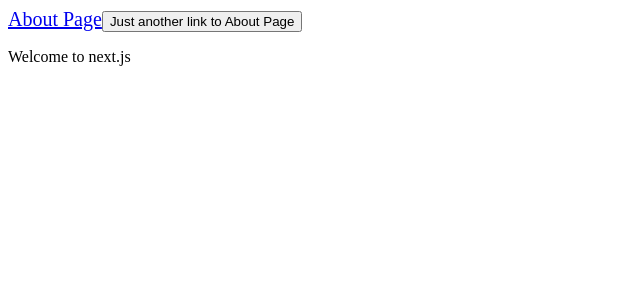
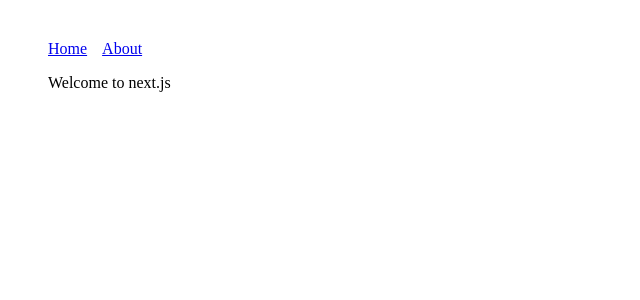
Before and after one commit to ivan-ha/next-js-playground, a Next.js app: page / in a window 1280 px wide. Shown: the top 300 px of the page, without its empty margins (0-640 px from the left). Built offline with nearby package versions, Linux system fonts and the light colour scheme.

Commit message:
feat: shared components

```diff
--- /dev/null
+++ b/components/header.js
@@ -0,0 +1,18 @@
+import Link from 'next/link'
+
+const linkStyles = {
+  marginRight: 15,
+}
+
+const Header = () => (
+  <div>
+    <Link href="/">
+      <a style={linkStyles}>Home</a>
+    </Link>
+    <Link href="/about">
+      <a style={linkStyles}>About</a>
+    </Link>
+  </div>
+)
+
+export default Header
--- /dev/null
+++ b/components/layout.js
@@ -0,0 +1,16 @@
+import Header from './header'
+
+const commonStyles = {
+  margin: 20,
+  padding: 20,
+  border: '1ps solid #ddd',
+}
+
+const Layout = props => (
+  <div style={commonStyles}>
+    <Header />
+    {props.children}
+  </div>
+)
+
+export default Layout
--- a/pages/about.js
+++ b/pages/about.js
@@ -1,7 +1,9 @@
+import Layout from '../components/layout'
+
 const About = () => (
-  <div>
+  <Layout>
     <p>This is about page</p>
-  </div>
+  </Layout>
 )
 
 export default About
--- a/pages/index.js
+++ b/pages/index.js
@@ -1,19 +1,9 @@
-import Link from 'next/link'
-
-const linkStyles = {
-  fontSize: 20,
-}
+import Layout from '../components/layout'
 
 const Index = () => (
-  <div>
-    <Link href="/about">
-      <a style={linkStyles}>About Page</a>
-    </Link>
-    <Link href="/about">
-      <button>Just another link to About Page</button>
-    </Link>
+  <Layout>
     <p>Welcome to next.js</p>
-  </div>
+  </Layout>
 )
 
 export default Index
```
